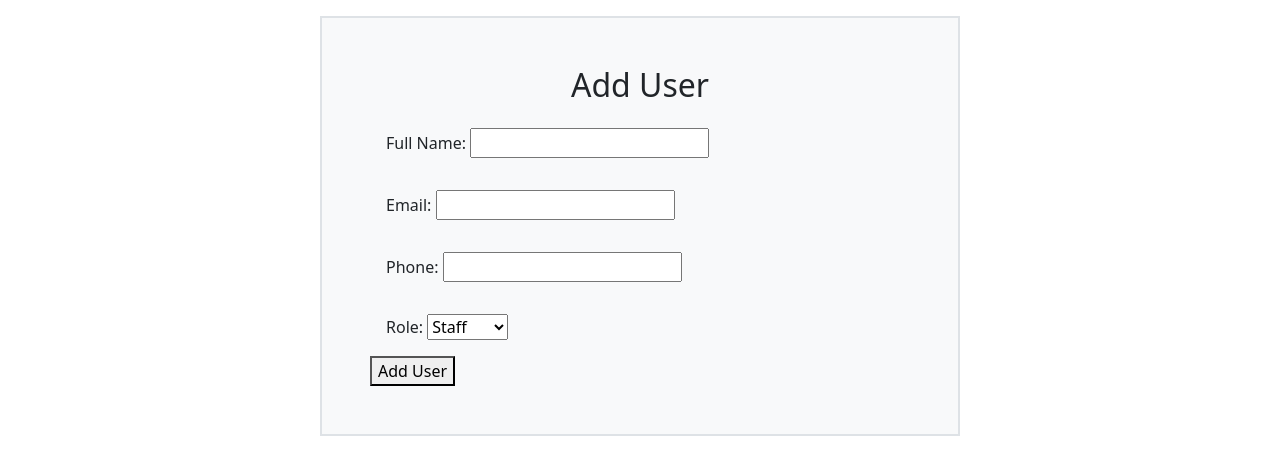
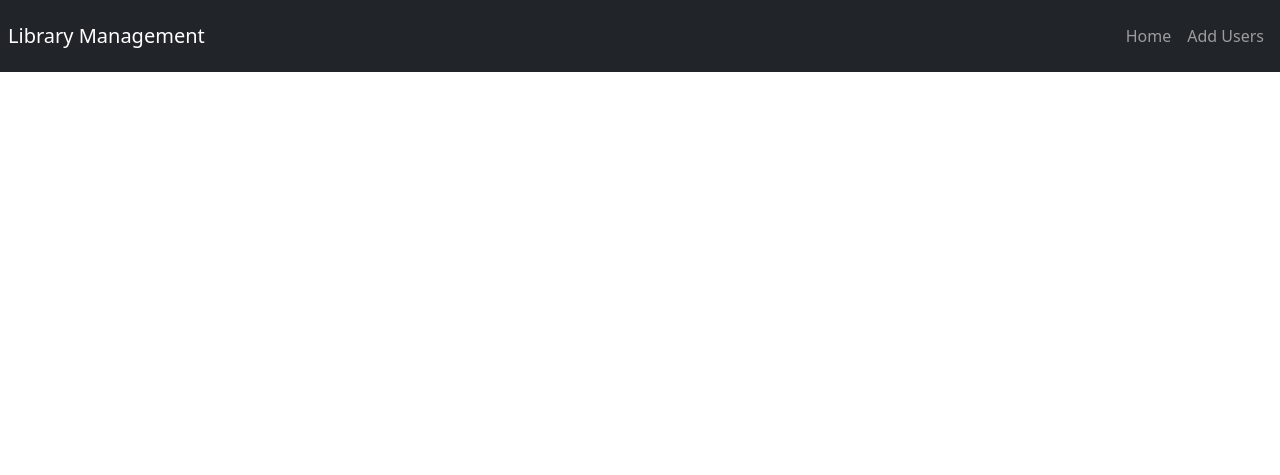
Before and after one commit to Lekhan11/Library_Manager, a Django app: page /add_users/ in a window 1280 px wide. Shown: the top 475 px of the page. Run offline with Django 5.2, Linux system fonts and the light colour scheme; parts of the project's set-up code (start-up, migrations or seed data) failed here and were passed over; some libraries are stand-ins or nearby versions.

Commit message:
added navbar in base.html

```diff
--- a/Library/templates/addusers.html
+++ b/Library/templates/addusers.html
@@ -5,87 +5,11 @@
   <meta charset="UTF-8">
   <meta name="viewport" content="width=device-width, initial-scale=1.0">
   <title>Add User - Library Management</title>
-  {% include 'base.html' %}
-  <!--<style>
-    body {
-      font-family: Arial, sans-serif;
-      background-color: #f4f4f4;
-      display: flex;
-      justify-content: center;
-      align-items: center;
-      height: 100vh;
-    }
 
-    .container {
-      background: white;
-      padding: 20px;
-      border-radius: 10px;
-      box-shadow: 0 0 10px rgba(0, 0, 0, 0.1);
-      width: 300px;
-    }
-
-    h2 {
-      text-align: center;
-      margin-bottom: 20px;
-    }
-
-    label {
-      font-weight: bold;
-    }
-
-    input,
-    select {
-      width: 100%;
-      padding: 8px;
-      margin: 10px 0;
-      border: 1px solid #ccc;
-      border-radius: 5px;
-    }
-
-    button {
-      width: 100%;
-      padding: 10px;
-      background: #28a745;
-      color: white;
-      border: none;
-      border-radius: 5px;
-      cursor: pointer;
-    }
-
-    button:hover {
-      background: #218838;
-    }
-  </style> -->
 </head>
 
 <body>
-  <div class="container w-50 mt-3 p-5 border border-2 bg-light">
-    <div class="form-group">
-    <h2 class="text-center">Add User</h2>
-    <form action="" method="POST" class="form">
-      {% csrf_token %}
-      <div class="form-group p-3">
-      <label for="name">Full Name:</label>
-      <input type="text" id="name" name="name" required>
-    </div>
-    <div class="form-group p-3">
-      <label for="email">Email:</label>
-      <input type="email" id="email" name="email" required>
-    </div>
-<div class="form-group p-3">
-      <label for="phone">Phone:</label>
-      <input type="tel" id="phone" name="phone" required></div>
-<div class="form-group p-3">
-      <label for="role">Role:</label>
-      <select id="role" name="role" required>
-        <option value="librarian">Staff</option>
-        <option value="member">Student</option>
-      </select></div>
-
-      <button type="submit">Add User</button>
-    </form>
-  </div>
-  </div>
+  {% include 'base.html' %}
 </body>
 
 </html>
--- a/Library/templates/base.html
+++ b/Library/templates/base.html
@@ -9,6 +9,20 @@
 
 </head>
 <body >
+    <nav class="navbar navbar-expand-lg navbar-dark bg-dark">
+        <div class="container-fluid p-2">
+            <a href="#" class="navbar-brand text-white">Library Management</a>
+                <ul class="navbar-nav ">
+                    <li class="nav-item">
+                        <a href="#" class="nav-link">Home</a>
+                    </li>
+                    <li class="nav-item">
+                        <a href="{% url 'add_users' %}" class="nav-link">Add Users</a>
+                </ul>
 
+        </div>
+
+
+    </nav>
 </body>
 </html>
```
Also changed, not shown: Library/templates/login.html (+7 -5 lines).
